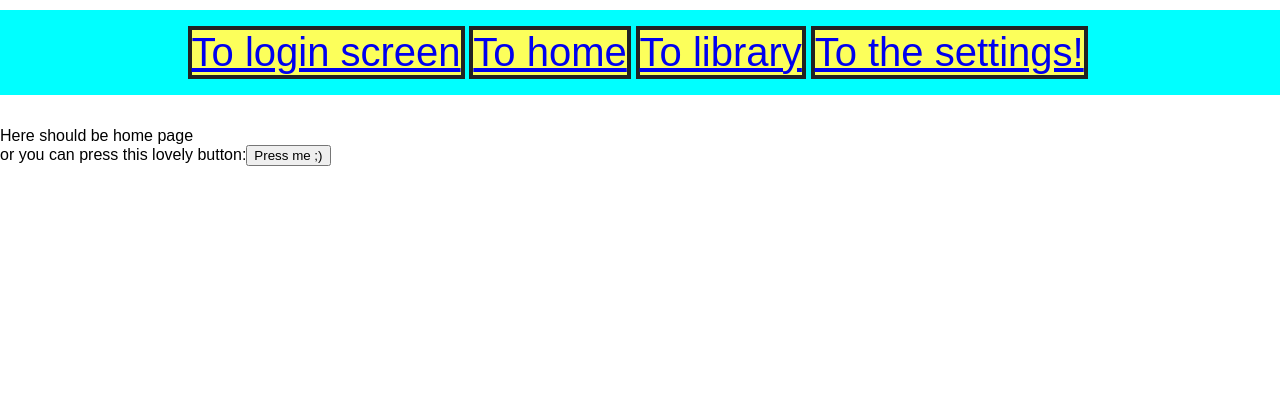
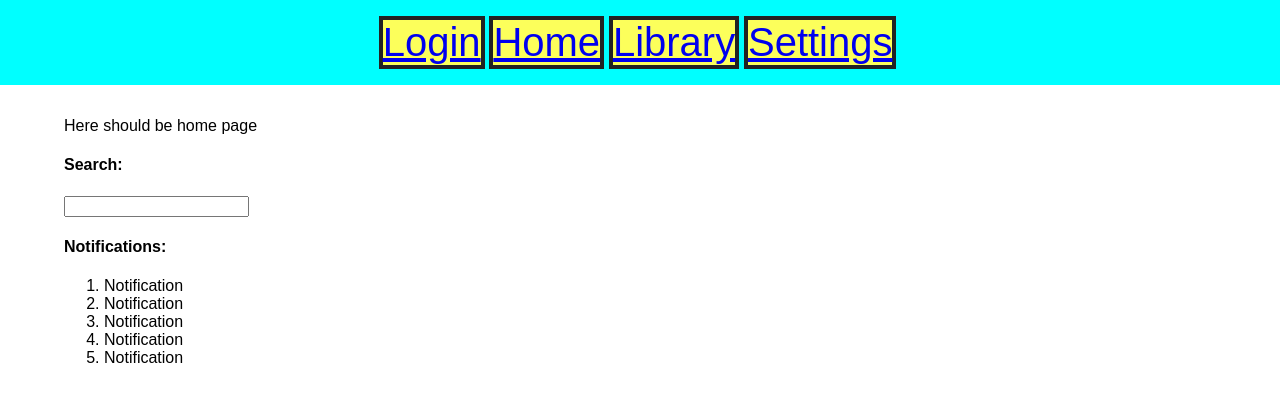
Before and after one commit to Unrealf1/BookCrossing, a React (Create React App) app in the folder site/: page / in a window 1280 px wide. Both pictures are taken after a click on the button "Sing in". Shown: the top 402 px of the page. Built offline with nearby package versions, Linux system fonts and the light colour scheme.

Commit message:
Barebones frontend ready

```diff
--- a/site/src/Components/Home/Home.js
+++ b/site/src/Components/Home/Home.js
@@ -1,21 +1,17 @@
 import React from "react";
 import { connect } from "react-redux"
+import "../Common/Common.css"
+import Notifications from "./Notifications"
+import Search from "./Search"
 
 
 function Home(props) {
   const history = props.history;
   return(
-    <div>
+    <div className="common-page-container">
         <div>Here should be home page</div>
-        <div>
-            <span> or you can press this lovely button:</span>
-            <button
-                onClick={()=> {
-                    //Do stuff
-                    history.push('/login')
-                }}
-            >Press me ;)</button>
-        </div>
+        <Search></Search>
+        <Notifications></Notifications>
     </div>
   )
 };
--- /dev/null
+++ b/site/src/Components/Home/Notifications.js
@@ -0,0 +1,27 @@
+import React from "react";
+import { connect } from "react-redux"
+
+
+function Notifications(props) {
+  return(
+    <span className="home-notifications">
+        <h4>Notifications:</h4>
+        <ol>
+            <li>Notification</li>
+            <li>Notification</li>
+            <li>Notification</li>
+            <li>Notification</li>
+            <li>Notification</li>
+        </ol>
+    </span>
+  )
+};
+
+const mapStateToProps = (state) => {
+    return {
+    }
+}
+
+const WrappedNotifications = connect(mapStateToProps)(Notifications)
+
+export default WrappedNotifications;
--- /dev/null
+++ b/site/src/Components/Home/Search.js
@@ -0,0 +1,21 @@
+import React from "react";
+import { connect } from "react-redux"
+
+
+function Search(props) {
+  return(
+    <span className="home-search">
+        <h4>Search:</h4>
+        <input type="form"></input>
+    </span>
+  )
+};
+
+const mapStateToProps = (state) => {
+    return {
+    }
+}
+
+const WrappedSearch = connect(mapStateToProps)(Search)
+
+export default WrappedSearch;
--- a/site/src/Components/Preferences/NightmodeButton.css
+++ b/site/src/Components/Preferences/NightmodeButton.css
@@ -0,0 +1,3 @@
+.nightmode-button{
+    transform: scale(1.75);
+}
--- a/site/src/Components/Preferences/Preferences.js
+++ b/site/src/Components/Preferences/Preferences.js
@@ -11,9 +11,10 @@ function Preferences(props) {
   return(
     <div className="common-page-container">
         Here you can change some settings
-        <HomeButton/>
         <div>
-          Nightmode: <input type="checkbox" onClick={()=>{dispatch(actionToggleNightMode)}}/>
+          Nightmode: <input type="checkbox" className="nightmode-button"
+                      onClick={()=>{dispatch(actionToggleNightMode)}}
+                      checked={props.nightmode}/>
         </div>
     </div>
   )
--- a/site/src/Components/Top/Top.css
+++ b/site/src/Components/Top/Top.css
@@ -1,11 +1,14 @@
 .topSign {
     margin-bottom: 2rem;
-    margin-top: 0.6rem;
     display: flex;
     justify-content: center;
     background-color: aqua;
     padding-bottom: 1rem;
     padding-top: 1rem;
+}
+
+.topSignNight {
+    background-color: rgb(0, 93, 93);
 }
 
 .topLink {
@@ -17,6 +20,10 @@
     font-size: 2.5rem;
 }
 
+.topLinkNight {
+    background-color: rgb(134, 101, 28);
+}
+
 .topLink:hover {
     background-color: orange;
   }
--- a/site/src/Components/Top/Top.js
+++ b/site/src/Components/Top/Top.js
@@ -5,26 +5,29 @@ import "./Top.css"
 
 
 function Top(props) {
+    const nightmode = props.nightmode
+    const signClass = nightmode ? "topSign topSignNight" : "topSign"
+    const linkClass = nightmode ? "topLink topLinkNight" : "topLink"
     return (
-        <div className="topSign">
-            <span className="topLink">
+        <div className={signClass}>
+            <span className={linkClass}>
                 <Link to='/login'>
-                    To login screen
+                    Login
                 </Link>
             </span>
-            <span className="topLink">
+            <span className={linkClass}>
                 <Link to='/home'>
-                    To home
+                    Home
                 </Link>
             </span>
-            <span className="topLink">
+            <span className={linkClass}>
                 <Link to='/library'>
-                    To library
+                    Library
                 </Link>
             </span>
-            <span className="topLink">
+            <span className={linkClass}>
                 <Link to='/pref'>
-                    To the settings!
+                    Settings
                 </Link>
             </span>
 
@@ -34,7 +37,7 @@ function Top(props) {
 
 const mapStateToProps = (state) => {
   return {
-
+    nightmode: state.preferences.nightmode
   }
 }
 
--- a/site/src/Components/UnknownPath/UnknownPath.js
+++ b/site/src/Components/UnknownPath/UnknownPath.js
@@ -3,6 +3,6 @@ import React from "react"
 
 export default function UnknownPath() {
   return(
-    <div> Hey, you! What are you doing here?</div>
+    <div className="common-page-container"> Stop right there, criminal scum! </div>
   )
 };
```
